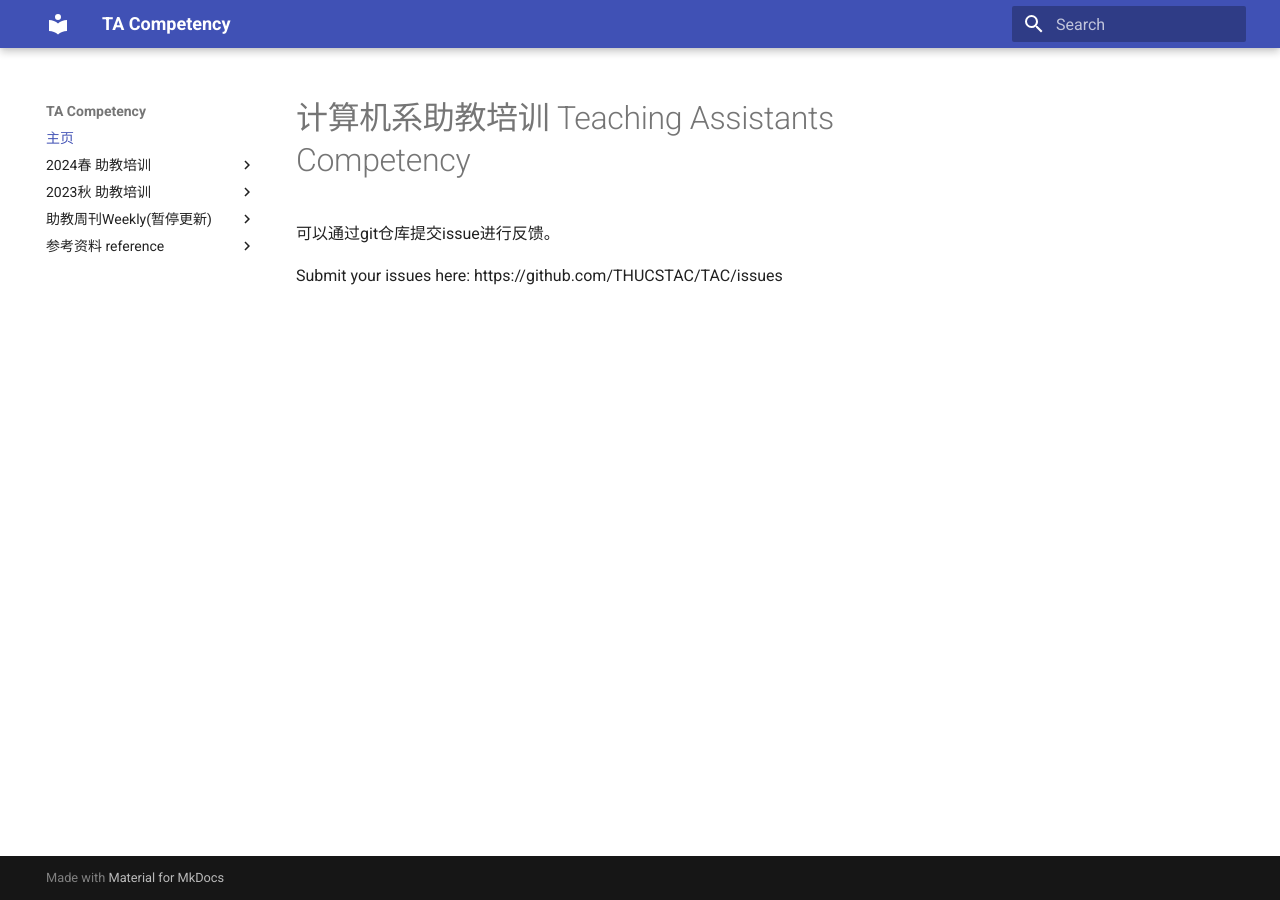
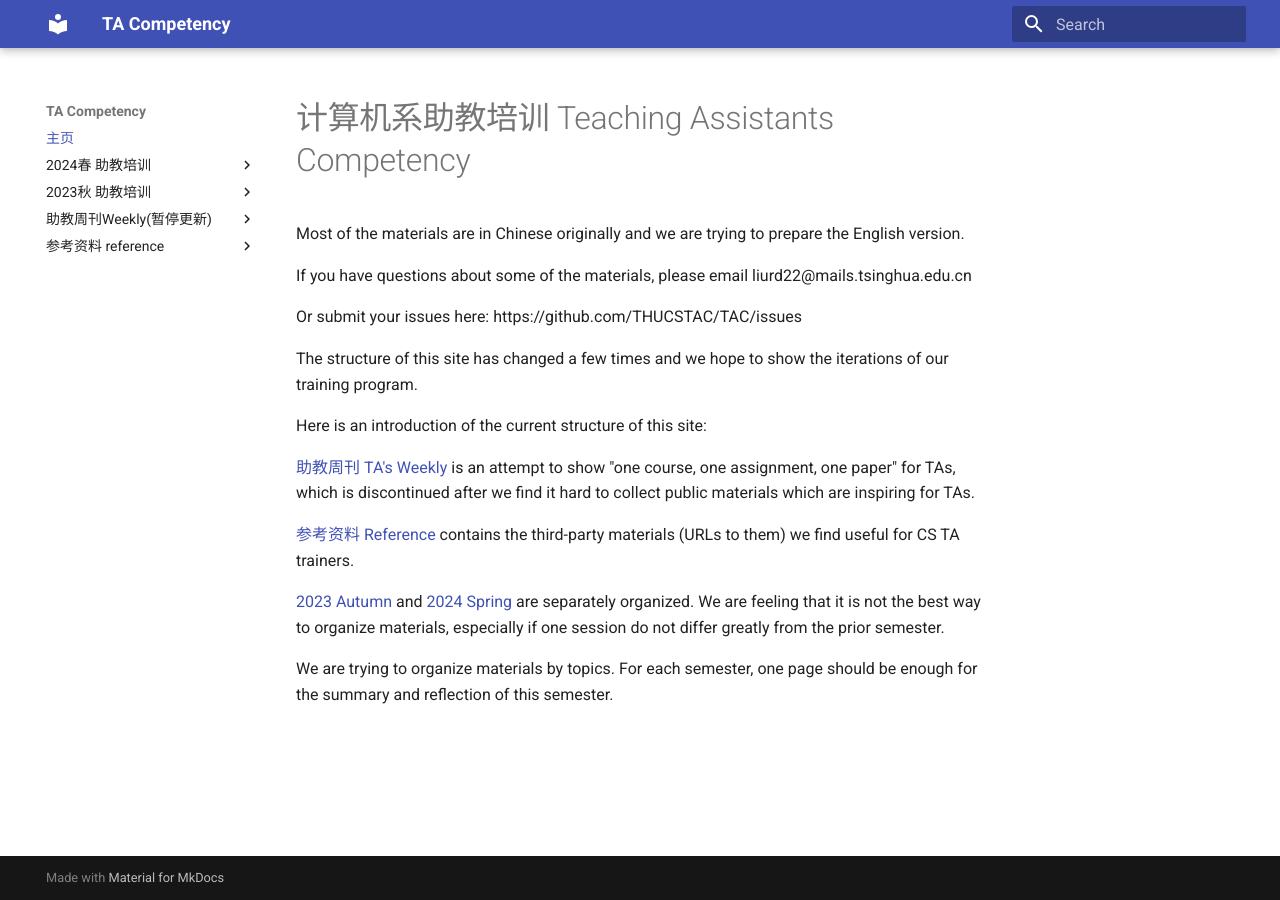
Before and after one commit to THUCSTAC/TAC, an MkDocs documentation site: the page built from docs/index.md, in a window 1280 px wide. Built offline with MkDocs 1.6.1 and Material for MkDocs 9.7.7, drawn with Linux system fonts in a browser that asks for light colours.

Commit message:
update index.md

```diff
--- a/docs/index.md
+++ b/docs/index.md
@@ -1,5 +1,20 @@
 # 计算机系助教培训 Teaching Assistants Competency
 
-可以通过git仓库提交issue进行反馈。
+Most of the materials are in Chinese originally and we are trying to prepare the English version.
 
-Submit your issues here: https://github.com/THUCSTAC/TAC/issues
+If you have questions about some of the materials, please email liurd22@mails.tsinghua.edu.cn
+
+Or submit your issues here: https://github.com/THUCSTAC/TAC/issues
+
+
+The structure of this site has changed a few times and we hope to show the iterations of our training program.
+
+Here is an introduction of the current structure of this site:
+
+[助教周刊 TA's Weekly](https://thucstac.github.io/TAC/weekly/) is an attempt to show "one course, one assignment, one paper" for TAs, which is discontinued after we find it hard to collect public materials which are inspiring for TAs.
+
+[参考资料 Reference](https://thucstac.github.io/TAC/reference/) contains the third-party materials (URLs to them) we find useful for CS TA trainers.
+
+[2023 Autumn](https://thucstac.github.io/TAC/textbook/) and [2024 Spring](https://thucstac.github.io/TAC/2024S/) are separately organized. We are feeling that it is not the best way to organize materials, especially if one session do not differ greatly from the prior semester.
+
+We are trying to organize materials by topics. For each semester, one page should be enough for the summary and reflection of this semester.
```
